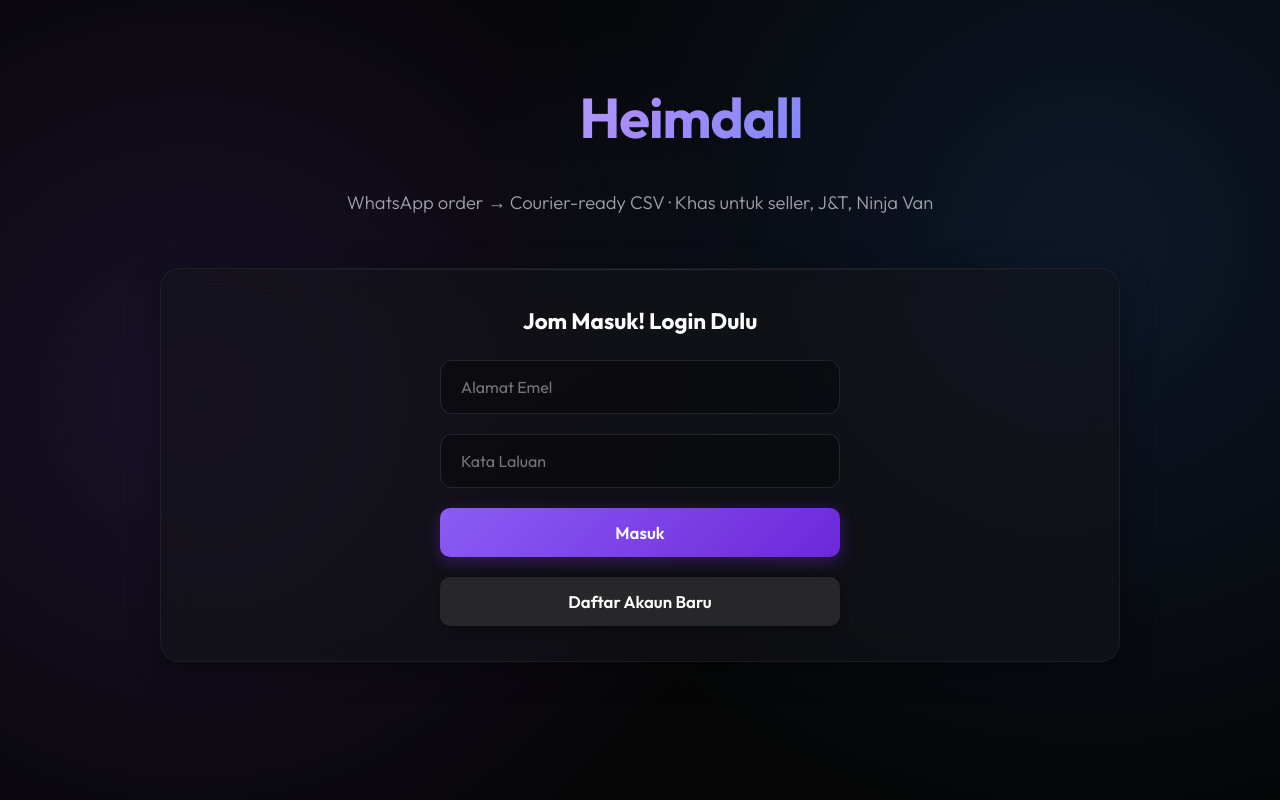
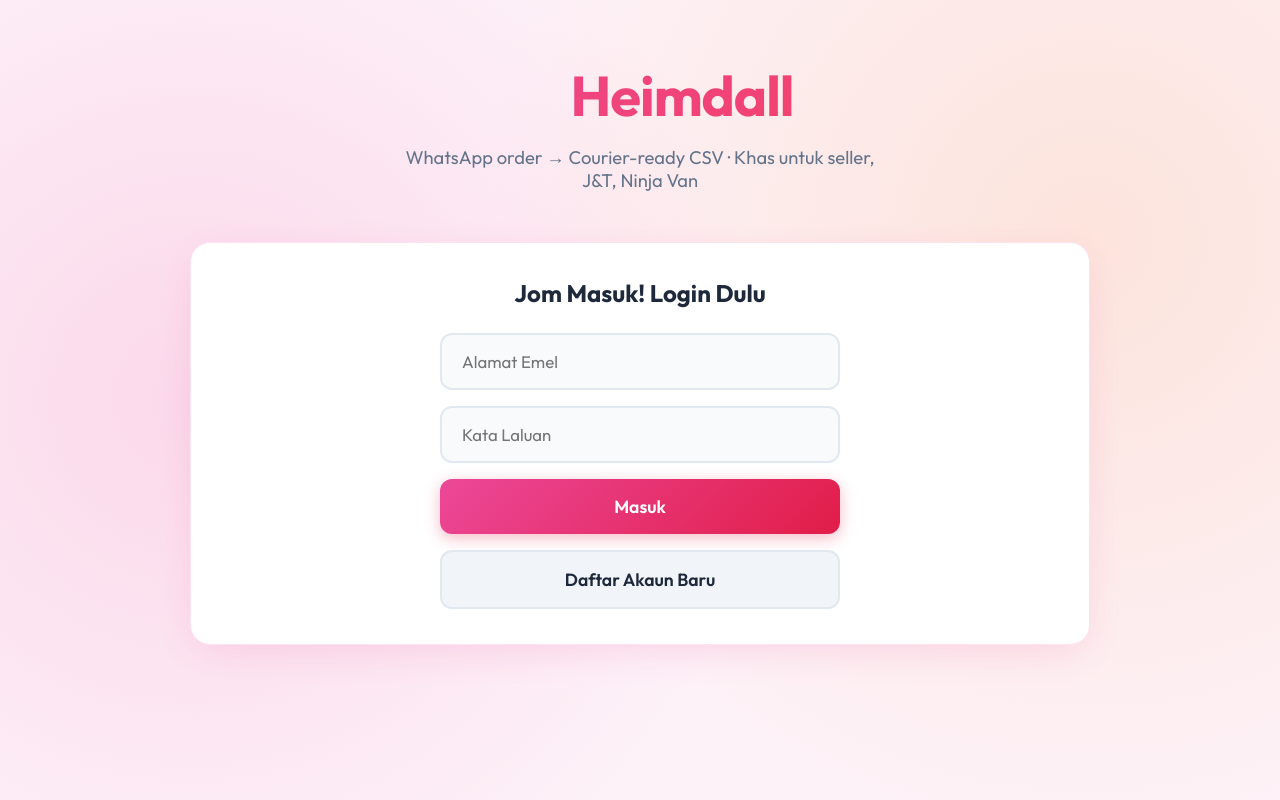
Before and after one commit to amarasraf/Heimdall, a FastAPI app: page / in a window 1280 px wide. Run offline with FastAPI, Linux system fonts and the light colour scheme; some libraries are stand-ins or nearby versions.

Commit message:
style: overhaul UI to boutique pink light theme for target demographic

```diff
--- a/templates/index.html
+++ b/templates/index.html
@@ -10,19 +10,19 @@
 <script src="https://cdn.jsdelivr.net/npm/@supabase/supabase-js@2"></script>
 <style>
   :root {
-    --bg-base: #050505;
-    --bg-surface: rgba(20, 20, 25, 0.6);
-    --card-border: rgba(255, 255, 255, 0.05);
-    --card-glow: rgba(139, 92, 246, 0.15);
-    --primary: #8b5cf6;
-    --primary-hover: #7c3aed;
-    --primary-light: #a78bfa;
-    --secondary: #27272a;
-    --secondary-hover: #3f3f46;
-    --text-main: #f8fafc;
-    --text-muted: #a1a1aa;
+    --bg-base: #fdf2f8;
+    --bg-surface: #ffffff;
+    --card-border: rgba(236, 72, 153, 0.15);
+    --card-glow: rgba(236, 72, 153, 0.1);
+    --primary: #ec4899;
+    --primary-hover: #db2777;
+    --primary-light: #fbcfe8;
+    --secondary: #f1f5f9;
+    --secondary-hover: #e2e8f0;
+    --text-main: #1e293b;
+    --text-muted: #64748b;
     --success: #10b981;
-    --error: #f43f5e;
+    --error: #ef4444;
     --info: #3b82f6;
   }
 
@@ -32,344 +32,293 @@
     font-family: 'Outfit', sans-serif;
     background-color: var(--bg-base);
     background-image:
-      radial-gradient(circle at 15% 50%, rgba(139, 92, 246, 0.15) 0%, transparent 50%),
-      radial-gradient(circle at 85% 30%, rgba(59, 130, 246, 0.15) 0%, transparent 50%);
+      radial-gradient(circle at 15% 50%, rgba(244, 114, 182, 0.2) 0%, transparent 50%),
+      radial-gradient(circle at 85% 30%, rgba(251, 146, 60, 0.15) 0%, transparent 50%);
     background-attachment: fixed;
     color: var(--text-main);
     min-height: 100vh;
     padding: 40px 20px;
     display: flex;
+    flex-direction: column;
+    align-items: center;
+  }
+
+  .header {
+    text-align: center;
+    margin-bottom: 50px;
+    margin-top: 20px;
+    animation: fadeInDown 0.8s ease;
+  }
+  .header h1 {
+    font-size: 3.5rem;
+    font-weight: 800;
+    margin-bottom: 15px;
+    letter-spacing: -1px;
+    background: linear-gradient(135deg, #ec4899 0%, #f43f5e 100%);
+    -webkit-background-clip: text;
+    -webkit-text-fill-color: transparent;
+    display: flex;
+    align-items: center;
     justify-content: center;
-    line-height: 1.6;
+    gap: 15px;
+  }
+  .header p {
+    color: var(--text-muted);
+    font-size: 1.15rem;
+    max-width: 500px;
+    margin: 0 auto;
+    font-weight: 500;
   }
 
   .container {
     width: 100%;
-    max-width: 960px;
-    animation: slideUp 0.8s cubic-bezier(0.16, 1, 0.3, 1);
-  }
-
-  @keyframes slideUp {
-    0% { opacity: 0; transform: translateY(30px); }
-    100% { opacity: 1; transform: translateY(0); }
-  }
-
-  .header {
-    text-align: center;
-    padding: 20px 0 50px;
-    position: relative;
-  }
-
-  .header h1 {
-    font-size: 3.5rem;
-    font-weight: 800;
-    background: linear-gradient(135deg, #e2e8f0 0%, #a78bfa 50%, #3b82f6 100%);
-    -webkit-background-clip: text;
-    -webkit-text-fill-color: transparent;
-    margin-bottom: 12px;
-    letter-spacing: -1px;
-    display: flex;
-    align-items: center;
-    justify-content: center;
-    gap: 12px;
-  }
-
-  .header p {
-    color: var(--text-muted);
-    font-size: 1.15rem;
-    font-weight: 300;
-    max-width: 600px;
-    margin: 0 auto;
-  }
-
-  .logout-btn {
-    position: absolute;
-    top: 0;
-    right: 0;
-    background: var(--secondary);
-    border: 1px solid var(--card-border);
-    color: var(--text-main);
-    padding: 8px 16px;
-    border-radius: 8px;
-    font-family: inherit;
-    font-size: 0.9rem;
-    font-weight: 500;
-    cursor: pointer;
-    transition: all 0.3s ease;
-  }
-  .logout-btn:hover {
-    background: var(--error);
-    border-color: var(--error);
-    box-shadow: 0 0 15px rgba(244, 63, 94, 0.3);
-  }
-
-  .sub-badge {
-    position: absolute;
-    top: 0;
-    left: 0;
-    background: rgba(16, 185, 129, 0.1);
-    border: 1px solid rgba(16, 185, 129, 0.3);
-    color: var(--success);
-    padding: 8px 16px;
-    border-radius: 8px;
-    font-size: 0.9rem;
-    font-weight: 600;
-    backdrop-filter: blur(8px);
-    box-shadow: 0 0 20px rgba(16, 185, 129, 0.1);
-  }
-  .sub-badge.expired {
-    background: rgba(244, 63, 94, 0.1);
-    border-color: rgba(244, 63, 94, 0.3);
-    color: var(--error);
-    box-shadow: 0 0 20px rgba(244, 63, 94, 0.1);
+    max-width: 900px;
+    animation: fadeInUp 0.8s ease 0.2s both;
   }
 
   .card {
     background: var(--bg-surface);
-    backdrop-filter: blur(16px);
-    -webkit-backdrop-filter: blur(16px);
     border: 1px solid var(--card-border);
     border-radius: 20px;
     padding: 35px;
     margin-bottom: 30px;
-    box-shadow: 0 8px 32px 0 rgba(0, 0, 0, 0.3);
-    transition: transform 0.4s cubic-bezier(0.16, 1, 0.3, 1), box-shadow 0.4s ease;
+    box-shadow: 0 10px 40px -10px rgba(236, 72, 153, 0.2);
+    transition: transform 0.4s ease, box-shadow 0.4s ease;
     position: relative;
     overflow: hidden;
   }
 
-  .card::before {
-    content: "";
-    position: absolute;
-    top: 0; left: 0; right: 0;
-    height: 1px;
-    background: linear-gradient(90deg, transparent, rgba(255,255,255,0.1), transparent);
-  }
-
   .card:hover {
-    transform: translateY(-4px);
-    box-shadow: 0 12px 40px 0 rgba(0, 0, 0, 0.4), 0 0 20px 0 var(--card-glow);
+    transform: translateY(-5px);
+    box-shadow: 0 15px 50px -10px rgba(236, 72, 153, 0.3);
   }
 
   .card h2 {
-    font-size: 1.4rem;
-    font-weight: 700;
-    margin-bottom: 20px;
+    font-size: 1.5rem;
+    margin-bottom: 25px;
     display: flex;
     align-items: center;
-    gap: 12px;
-    color: #fff;
+    gap: 10px;
+    color: var(--text-main);
+    font-weight: 700;
   }
 
   .auth-form {
+    display: flex;
+    flex-direction: column;
+    gap: 16px;
     max-width: 400px;
     margin: 0 auto;
-    display: flex;
-    flex-direction: column;
-    gap: 20px;
   }
 
-  .auth-form input {
-    background: rgba(0, 0, 0, 0.3);
-    border: 1px solid rgba(255,255,255,0.1);
+  input[type="email"], input[type="password"], input[type="text"] {
+    width: 100%;
+    background: #f8fafc;
+    border: 2px solid #e2e8f0;
+    border-radius: 12px;
     color: var(--text-main);
     padding: 16px 20px;
-    border-radius: 12px;
-    font-size: 1rem;
+    font-size: 1.05rem;
+    transition: all 0.3s ease;
     font-family: inherit;
-    width: 100%;
-    transition: all 0.3s ease;
   }
 
-  .auth-form input:focus {
+  input:focus {
     outline: none;
     border-color: var(--primary);
-    background: rgba(0, 0, 0, 0.5);
-    box-shadow: 0 0 0 4px rgba(139, 92, 246, 0.15);
+    background: #ffffff;
+    box-shadow: 0 0 0 4px rgba(236, 72, 153, 0.15);
   }
 
   textarea {
     width: 100%;
     min-height: 140px;
-    background: rgba(0, 0, 0, 0.2);
-    border: 1px solid rgba(255,255,255,0.1);
+    background: #f8fafc;
+    border: 2px solid #e2e8f0;
     border-radius: 14px;
     color: var(--text-main);
     padding: 20px;
     font-family: inherit;
-    font-size: 1rem;
+    font-size: 1.05rem;
     line-height: 1.6;
     resize: vertical;
     transition: all 0.3s ease;
   }
   textarea:focus {
     outline: none;
-    border-color: var(--primary-light);
-    background: rgba(0, 0, 0, 0.4);
-    box-shadow: 0 0 0 4px rgba(139, 92, 246, 0.15);
+    border-color: var(--primary);
+    background: #ffffff;
+    box-shadow: 0 0 0 4px rgba(236, 72, 153, 0.15);
   }
 
   .btn {
-    background: linear-gradient(135deg, var(--primary), #6d28d9);
+    background: linear-gradient(135deg, var(--primary), #e11d48);
     color: white;
     border: none;
-    border-radius: 10px;
-    padding: 14px 28px;
-    font-size: 1.05rem;
+    border-radius: 12px;
+    padding: 16px 28px;
+    font-size: 1.1rem;
     font-family: inherit;
     font-weight: 600;
     cursor: pointer;
-    transition: all 0.3s cubic-bezier(0.16, 1, 0.3, 1);
-    width: 100%;
-    box-shadow: 0 4px 15px rgba(109, 40, 217, 0.4);
-    position: relative;
-    overflow: hidden;
+    transition: all 0.3s cubic-bezier(0.4, 0, 0.2, 1);
+    box-shadow: 0 4px 15px rgba(225, 29, 72, 0.3);
+    display: inline-flex;
+    align-items: center;
+    justify-content: center;
+    gap: 8px;
   }
-
-  .btn::after {
-    content: '';
-    position: absolute;
-    top: -50%; left: -50%; width: 200%; height: 200%;
-    background: radial-gradient(circle, rgba(255,255,255,0.2) 0%, transparent 60%);
-    opacity: 0;
-    transition: opacity 0.3s;
-    transform: scale(0.5);
-  }
-
   .btn:hover {
     transform: translateY(-2px);
-    box-shadow: 0 8px 25px rgba(109, 40, 217, 0.5);
+    box-shadow: 0 8px 25px rgba(225, 29, 72, 0.4);
   }
-
-  .btn:hover::after {
-    opacity: 1;
-    transform: scale(1);
+  .btn:active {
+    transform: translateY(1px);
   }
-
-  .btn:active { transform: translateY(1px); }
-
   .btn.secondary {
     background: var(--secondary);
-    box-shadow: 0 4px 10px rgba(0,0,0,0.3);
+    color: var(--text-main);
+    box-shadow: none;
+    border: 2px solid #e2e8f0;
   }
   .btn.secondary:hover {
     background: var(--secondary-hover);
-    box-shadow: 0 6px 15px rgba(0,0,0,0.4);
+    border-color: #cbd5e1;
   }
 
   .actions {
     display: flex;
-    gap: 16px;
+    gap: 15px;
     margin-top: 20px;
+  }
+
+  .sample-btn {
+    display: inline-block;
+    background: #fce7f3;
+    color: #be185d;
+    padding: 6px 14px;
+    border-radius: 20px;
+    font-size: 0.85rem;
+    cursor: pointer;
+    margin-right: 8px;
+    margin-bottom: 8px;
+    font-weight: 600;
+    transition: all 0.2s ease;
+  }
+  .sample-btn:hover {
+    background: #fbcfe8;
+    transform: scale(1.05);
+  }
+
+  .status {
+    margin-top: 20px;
+    padding: 16px;
+    border-radius: 12px;
+    font-weight: 500;
+    animation: fadeIn 0.4s ease;
+    display: flex;
+    align-items: center;
+    gap: 12px;
+  }
+  .status.info { background: #eff6ff; color: #1d4ed8; border: 1px solid #bfdbfe; }
+  .status.ok { background: #f0fdf4; color: #15803d; border: 1px solid #bbf7d0; }
+  .status.err { background: #fef2f2; color: #b91c1c; border: 1px solid #fecaca; }
+
+  .hidden { display: none !important; }
+
+  .file-label {
+    display: block;
+    width: 100%;
+    padding: 40px;
+    border: 2px dashed #cbd5e1;
+    border-radius: 14px;
+    text-align: center;
+    cursor: pointer;
+    transition: all 0.3s ease;
+    background: #f8fafc;
+    margin-top: 20px;
+  }
+  .file-label:hover {
+    background: #f1f5f9;
+    border-color: var(--primary);
+  }
+  .file-label span {
+    color: var(--primary);
+    font-weight: 600;
+    font-size: 1.1rem;
+    display: flex;
+    align-items: center;
+    justify-content: center;
+    gap: 10px;
   }
 
   .table-wrapper {
     overflow-x: auto;
-    margin-top: 24px;
-    border-radius: 14px;
-    border: 1px solid var(--card-border);
-    background: rgba(0,0,0,0.2);
+    margin-top: 25px;
+    border-radius: 12px;
+    border: 1px solid #e2e8f0;
   }
   table {
     width: 100%;
     border-collapse: collapse;
+    text-align: left;
+    background: white;
+  }
+  th {
+    background: #fce7f3;
+    padding: 18px;
+    font-weight: 600;
+    color: #be185d;
+    font-size: 0.95rem;
+    text-transform: uppercase;
+    letter-spacing: 0.5px;
+  }
+  td {
+    padding: 18px;
+    border-top: 1px solid #e2e8f0;
+    color: var(--text-main);
     font-size: 0.95rem;
   }
-  th {
-    background: rgba(255, 255, 255, 0.05);
-    color: var(--text-muted);
-    padding: 16px 20px;
-    text-align: left;
-    font-weight: 600;
-    white-space: nowrap;
-    text-transform: uppercase;
-    font-size: 0.8rem;
-    letter-spacing: 1px;
-    border-bottom: 1px solid var(--card-border);
+  tr:hover td {
+    background: #fdf2f8;
   }
-  td {
-    padding: 16px 20px;
-    border-bottom: 1px solid rgba(255,255,255,0.03);
-    color: var(--text-main);
-  }
-  tr:last-child td { border-bottom: none; }
-  tr:hover td { background: rgba(255, 255, 255, 0.04); }
 
-  .status {
-    padding: 14px 20px;
-    border-radius: 10px;
-    font-size: 1rem;
-    margin-top: 20px;
+  .user-menu {
+    position: absolute;
+    top: 20px;
+    right: 20px;
     display: flex;
     align-items: center;
-    gap: 10px;
-    animation: slideUp 0.4s cubic-bezier(0.16, 1, 0.3, 1);
+    gap: 15px;
+    background: white;
+    padding: 10px 20px;
+    border-radius: 30px;
+    border: 1px solid #e2e8f0;
+    box-shadow: 0 4px 15px rgba(0,0,0,0.05);
+  }
+
+  .user-email {
+    font-size: 0.95rem;
+    color: var(--text-muted);
     font-weight: 500;
   }
-  .status.ok {
-    background: rgba(16, 185, 129, 0.15);
-    color: #34d399;
-    border: 1px solid rgba(16, 185, 129, 0.3);
+
+  @keyframes fadeInUp {
+    from { opacity: 0; transform: translateY(20px); }
+    to { opacity: 1; transform: translateY(0); }
   }
-  .status.err {
-    background: rgba(244, 63, 94, 0.15);
-    color: #fb7185;
-    border: 1px solid rgba(244, 63, 94, 0.3);
+  @keyframes fadeInDown {
+    from { opacity: 0; transform: translateY(-20px); }
+    to { opacity: 1; transform: translateY(0); }
   }
-  .status.info {
-    background: rgba(59, 130, 246, 0.15);
-    color: #93c5fd;
-    border: 1px solid rgba(59, 130, 246, 0.3);
-  }
-
-  .sample-btn {
-    display: inline-flex;
-    align-items: center;
-    background: rgba(255,255,255,0.03);
-    border: 1px solid rgba(255,255,255,0.1);
-    border-radius: 20px;
-    padding: 6px 16px;
-    font-size: 0.85rem;
-    color: var(--text-muted);
-    cursor: pointer;
-    margin: 4px 6px 4px 0;
-    transition: all 0.3s ease;
-  }
-  .sample-btn:hover {
-    border-color: var(--primary);
-    color: #fff;
-    background: rgba(139, 92, 246, 0.15);
-    transform: translateY(-1px);
-  }
-
-  .hidden { display: none !important; }
-
-  .file-label {
-    display: inline-flex;
-    align-items: center;
-    justify-content: center;
-    background: rgba(255,255,255,0.02);
-    border-radius: 12px;
-    padding: 24px;
-    font-size: 1.1rem;
-    font-weight: 600;
-    cursor: pointer;
-    transition: all 0.3s ease;
-    border: 2px dashed rgba(255,255,255,0.15);
-    width: 100%;
-    margin-top: 15px;
-    color: var(--text-muted);
-  }
-
-  .file-label:hover {
-    background: rgba(139, 92, 246, 0.05);
-    border-color: var(--primary-light);
-    color: #fff;
+  @keyframes fadeIn {
+    from { opacity: 0; }
+    to { opacity: 1; }
   }
 
   .emoji-icon {
-    font-size: 1.3em;
-    filter: drop-shadow(0 2px 4px rgba(0,0,0,0.3));
+    display: inline-block;
+    filter: drop-shadow(0 2px 4px rgba(0,0,0,0.1));
   }
 </style>
 </head>
```
